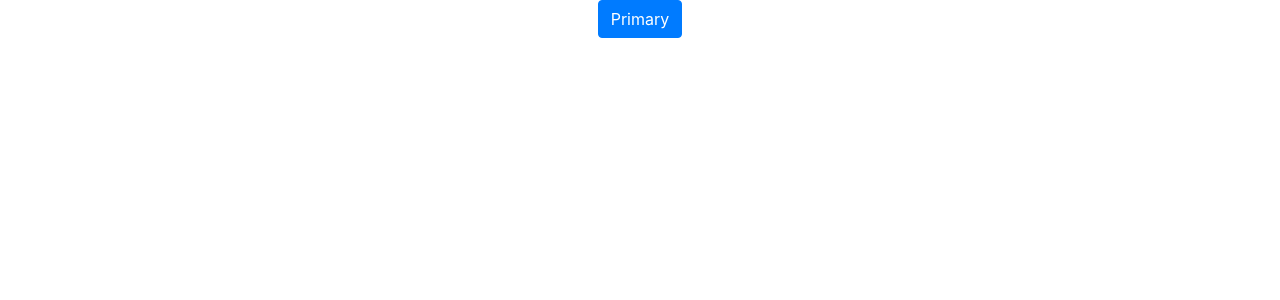
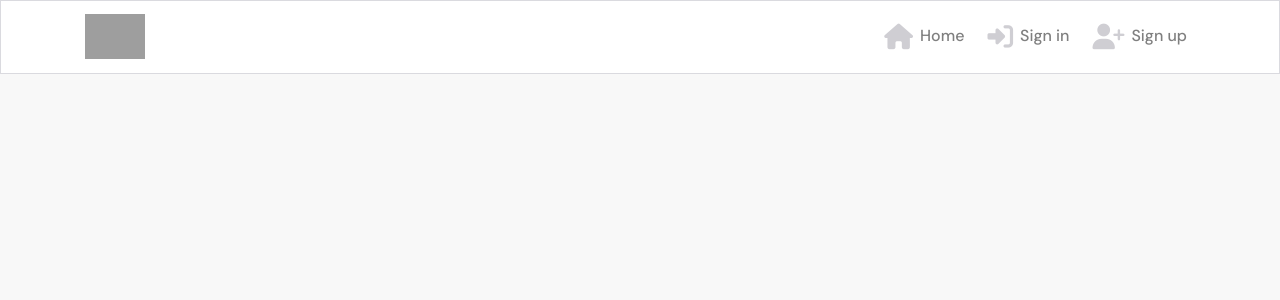
Before and after one commit to ilswh/ci-walkthrough-moments, a React (Create React App) app: page / in a window 1280 px wide. Shown: the top 300 px of the page. Built offline with nearby package versions, Linux system fonts and the light colour scheme; grey boxes are pictures that could not be loaded.

Commit message:
Create navbar: add css and fontawesome

```diff
--- a/public/index.html
+++ b/public/index.html
@@ -2,7 +2,7 @@
 <html lang="en">
   <head>
     <meta charset="utf-8" />
-    <link rel="icon" href="%PUBLIC_URL%/favicon.ico" />
+    <link rel="icon" href="%PUBLIC_URL%/favicon-16x16.png" />
     <meta name="viewport" content="width=device-width, initial-scale=1" />
     <meta name="theme-color" content="#000000" />
     <meta
@@ -25,6 +25,14 @@
       href="%PUBLIC_URL%/manifest.json"
       crossorigin="use-credentials"
     />
+    <link
+      href="https://fonts.googleapis.com/css2?family=DM+Sans:wght@500;700&display=swap"
+      rel="stylesheet"
+    />
+    <script
+      src="https://kit.fontawesome.com/141969ba89.js"
+      crossorigin="anonymous"
+    ></script>
     <!--
       Notice the use of %PUBLIC_URL% in the tags above.
       It will be replaced with the URL of the `public` folder during the build.
--- a/src/App.css
+++ /dev/null
@@ -1,38 +0,0 @@
-.App {
-  text-align: center;
-}
-
-.App-logo {
-  height: 40vmin;
-  pointer-events: none;
-}
-
-@media (prefers-reduced-motion: no-preference) {
-  .App-logo {
-    animation: App-logo-spin infinite 20s linear;
-  }
-}
-
-.App-header {
-  background-color: #282c34;
-  min-height: 100vh;
-  display: flex;
-  flex-direction: column;
-  align-items: center;
-  justify-content: center;
-  font-size: calc(10px + 2vmin);
-  color: white;
-}
-
-.App-link {
-  color: #61dafb;
-}
-
-@keyframes App-logo-spin {
-  from {
-    transform: rotate(0deg);
-  }
-  to {
-    transform: rotate(360deg);
-  }
-}
--- a/src/App.js
+++ b/src/App.js
@@ -1,10 +1,10 @@
-import Button from "react-bootstrap/Button";
-import "./App.css";
+import styles from "./App.module.css";
+import NavBar from "./components/NavBar";
 
 function App() {
   return (
-    <div className="App">
-      <Button variant="primary">Primary</Button>
+    <div className={styles.App}>
+      <NavBar />
     </div>
   );
 }
--- /dev/null
+++ b/src/App.module.css
@@ -0,0 +1,36 @@
+.App {
+    font-family: "DM Sans", sans-serif;
+    background-color: #f8f8f8;
+    min-height: 100vh;
+  }
+
+  * {
+    box-sizing: border-box;
+  }
+
+  a {
+    color: #555555;
+    transition: color ease-in-out 0.3s;
+  }
+
+  a:hover {
+    text-decoration: none;
+  }
+
+  a:hover i {
+    color: #2142b2;
+    transition: color ease-in-out 0.3s;
+  }
+
+  i {
+    color: #cfced3;
+    font-size: 1.6rem;
+    padding: 7px;
+    vertical-align: middle;
+  }
+
+  i:hover {
+    cursor: pointer;
+    transition: color ease-in-out 0.3s;
+    color: #2142b2;
+  }
--- /dev/null
+++ b/src/components/NavBar.js
@@ -0,0 +1,32 @@
+import React from "react";
+import { Navbar, Container, Nav } from "react-bootstrap";
+import logo from "../assets/logo.png";
+import styles from "../styles/NavBar.module.css";
+
+const NavBar = () => {
+  return (
+    <Navbar className={styles.NavBar} expand="md" fixed="top">
+      <Container>
+        <Navbar.Brand>
+          <img src={logo} alt="logo" height="45" />
+        </Navbar.Brand>
+        <Navbar.Toggle aria-controls="basic-navbar-nav" />
+        <Navbar.Collapse id="basic-navbar-nav">
+          <Nav className="ml-auto text-left">
+            <Nav.Link>
+              <i className="fas fa-home"></i>Home
+            </Nav.Link>
+            <Nav.Link>
+              <i className="fas fa-sign-in-alt"></i>Sign in
+            </Nav.Link>
+            <Nav.Link>
+              <i className="fas fa-user-plus"></i>Sign up
+            </Nav.Link>
+          </Nav>
+        </Navbar.Collapse>
+      </Container>
+    </Navbar>
+  );
+};
+
+export default NavBar;
--- /dev/null
+++ b/src/styles/NavBar.module.css
@@ -0,0 +1,4 @@
+.NavBar {
+    background-color: #ffffff;
+    border: 1px solid #dadadf;
+  }
```
